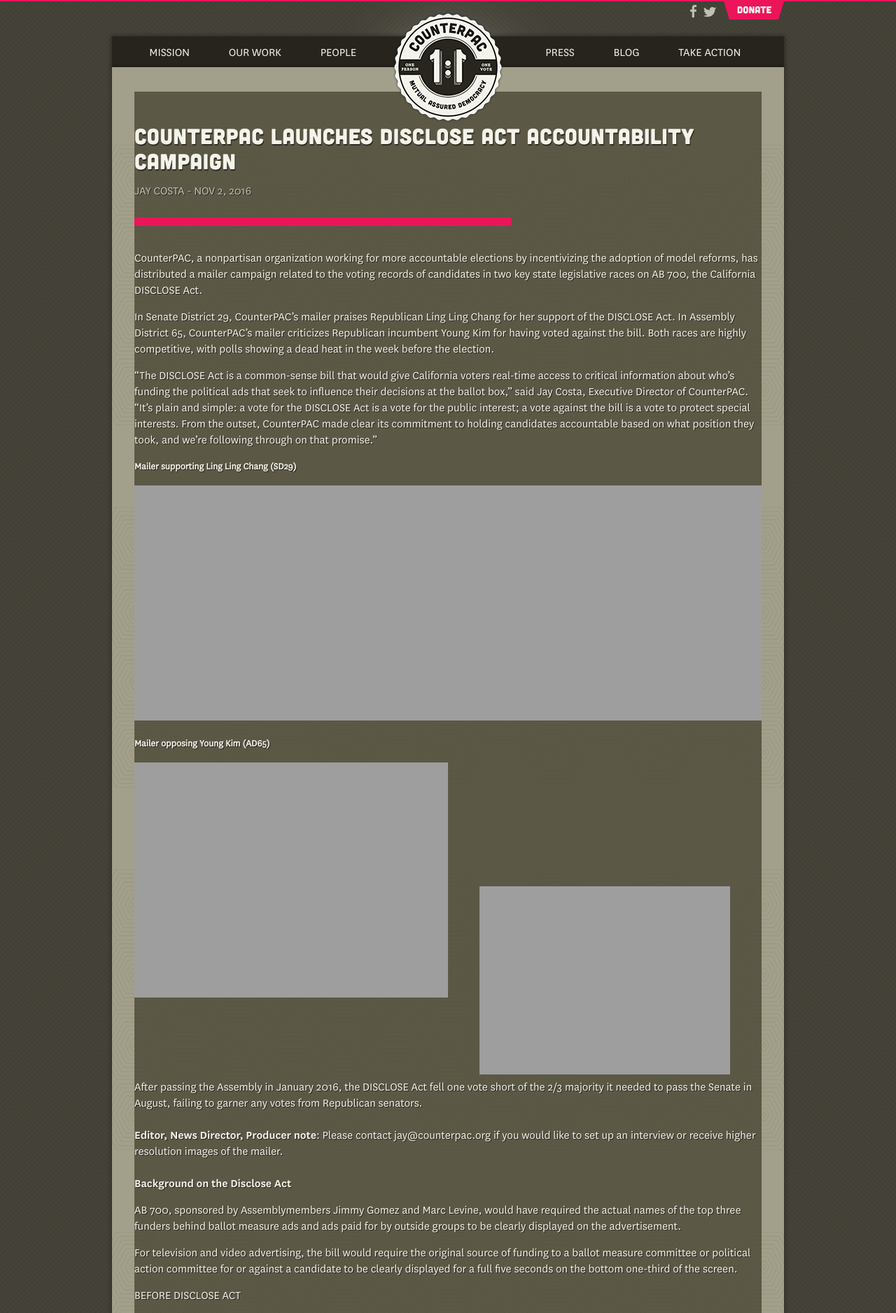
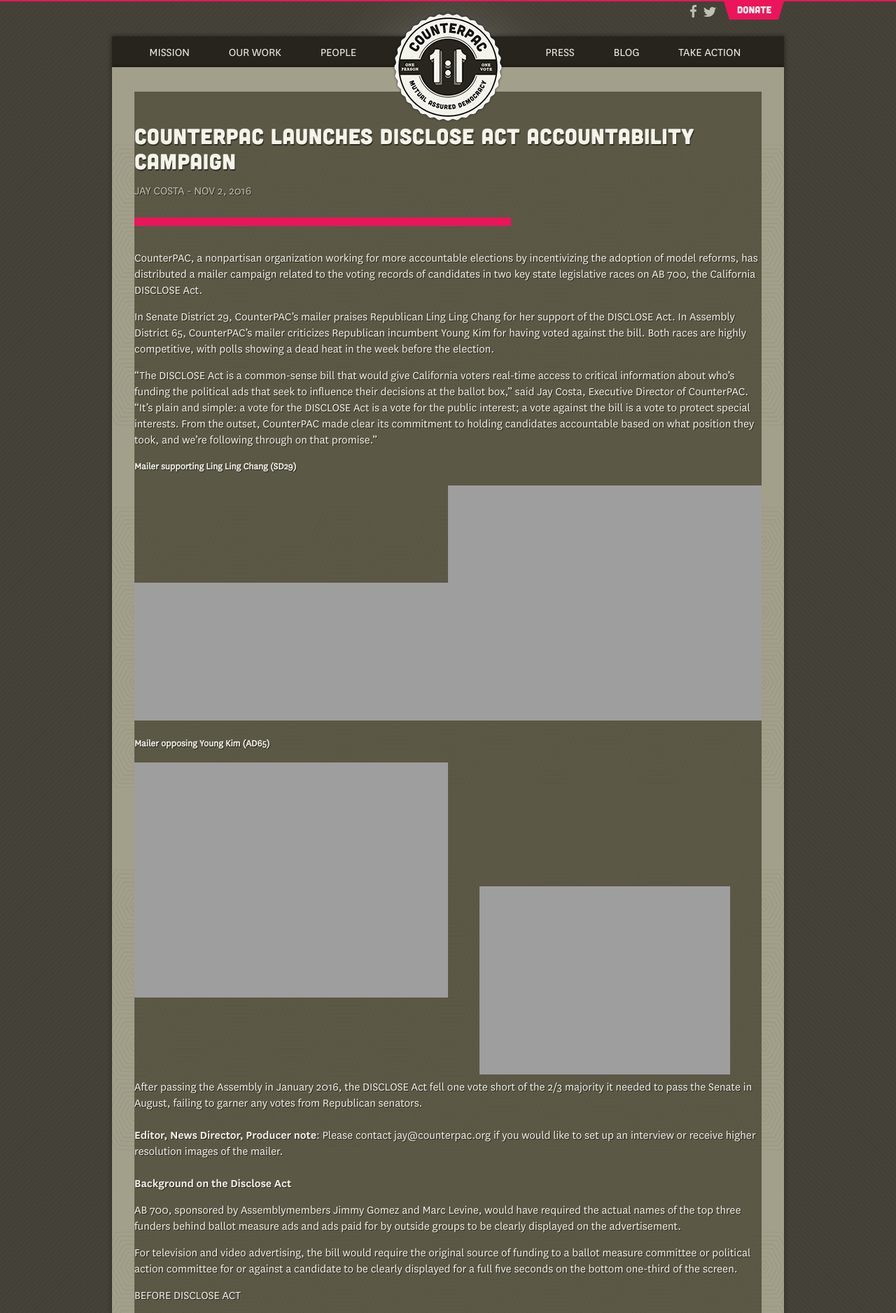
Before and after one commit to counterpac/counterpac.github.io, a Jekyll site: the page built from _posts/2016-11-02-disclose-accountability.md, in a window 1280 px wide. Shown: the top 1877 px of the page at 70% size. Built offline with Jekyll 4.4.1, drawn with Linux system fonts in a browser that asks for light colours; nearby versions of some CDN libraries; grey boxes are pictures that could not be loaded.

Commit message:
update post

```diff
--- a/_posts/2016-11-02-disclose-accountability.md
+++ b/_posts/2016-11-02-disclose-accountability.md
@@ -13,7 +13,7 @@
 “The DISCLOSE Act is a common-sense bill that would give California voters real-time access to critical information about who's funding the political ads that seek to influence their decisions at the ballot box,” said Jay Costa, Executive Director of CounterPAC. "It's plain and simple: a vote for the DISCLOSE Act is a vote for the public interest; a vote against the bill is a vote to protect special interests. From the outset, CounterPAC made clear its commitment to holding candidates accountable based on what position they took, and we're following through on that promise."
 
 <h5>Mailer supporting Ling Ling Chang (SD29)</h5>
-<a href="https://gallery.mailchimp.com/5116210bd2bfdba8e7d82757a/_compresseds/58b7b839-cc04-402a-a3a4-73a29a711f06.jpg" target="_blank"><img align="none" height="197" src="http://counterpac.org/images/campaigns/campaign_sd29_front_20161102.jpg" style="width: 50%;margin: 0px;border: 0;height: auto !important;outline: none;text-decoration: none;-ms-interpolation-mode: bicubic;" width="300"></a><a href="https://gallery.mailchimp.com/5116210bd2bfdba8e7d82757a/_compresseds/da161541-c642-4a1d-b301-60722f9608c6.jpg" target="_blank"><img align="none" height="197" src="http://counterpac.org/images/campaigns/campaign_sd29_back_20161102.jpg" style="width: 50%;margin: 0px;border: 0;height: auto !important;outline: none;text-decoration: none;-ms-interpolation-mode: bicubic;" width="300"></a><br>
+<a href="https://gallery.mailchimp.com/5116210bd2bfdba8e7d82757a/_compresseds/58b7b839-cc04-402a-a3a4-73a29a711f06.jpg" target="_blank"><img align="none" height="197" src="http://counterpac.org/images/campaigns/campaign_sd29_front_20161102.jpg" style="width: 50%;"></a><a href="https://gallery.mailchimp.com/5116210bd2bfdba8e7d82757a/_compresseds/da161541-c642-4a1d-b301-60722f9608c6.jpg" target="_blank"><img align="none" height="197" src="http://counterpac.org/images/campaigns/campaign_sd29_back_20161102.jpg" style="width: 50%;margin: 0px;border: 0;height: auto !important;outline: none;text-decoration: none;-ms-interpolation-mode: bicubic;" width="300"></a><br>
 <h5>Mailer opposing Young Kim (AD65)</h5>
 <a href="https://gallery.mailchimp.com/5116210bd2bfdba8e7d82757a/_compresseds/cbfd4d32-2c74-4c3c-918f-acfef8380272.jpg" target="_blank"><img align="none" height="197" src="http://counterpac.org/images/campaigns/campaign_ad65_front_20161102.jpg" style="width: 50%;margin-bottom: 110px;margin-right: 5%;border: 0;height: auto !important;outline: none;text-decoration: none;-ms-interpolation-mode: bicubic;" width="300"></a><a href="https://gallery.mailchimp.com/5116210bd2bfdba8e7d82757a/_compresseds/0f6a7b43-ef08-45c8-8ccb-07411f76898b.jpg" target="_blank"><img align="none" height="304" src="http://counterpac.org/images/campaigns/campaign_ad65_back_20161102.jpg" style="width: 40%;border: 0;height: auto !important;outline: none;text-decoration: none;-ms-interpolation-mode: bicubic;" width="200"></a><br>
 After passing the Assembly in January 2016, the DISCLOSE Act fell one vote short of the 2/3 majority it needed to pass the Senate in August, failing to garner any votes from Republican senators.<br>
@@ -27,11 +27,11 @@
 For television and video advertising, the bill would require the original source of funding to a ballot measure committee or political action committee for or against a candidate to be clearly displayed for a full five seconds on the bottom one-third of the screen.
 
 BEFORE DISCLOSE ACT
-<p dir="ltr" style="margin: 10px 0;padding: 0;mso-line-height-rule: exactly;-ms-text-size-adjust: 100%;-webkit-text-size-adjust: 100%;color: #202020;font-family: Helvetica;font-size: 16px;line-height: 150%;text-align: left;"><img alt="Screen Shot 2016-05-26 at 10.08.30 AM.png" height="189" src="https://lh4.googleusercontent.com/8iH8R1kMkexbQFRQDZ2nnvv49FvkQwyPy7qa2n4G0LjvRjQLF-l7ARD81gbmFVWxPNwbOBroslp4Sr9PDr2lWoSQGjmnyFXveGBI9DpKCRwlVylV-kz9GRNFQ3gPxwmTQZOBMM4O" width="359" style="border: 0;height: auto !important;outline: none;text-decoration: none;-ms-interpolation-mode: bicubic;"></p>
+<p dir="ltr" style="margin: 10px 0;padding: 0;mso-line-height-rule: exactly;-ms-text-size-adjust: 100%;-webkit-text-size-adjust: 100%;color: #202020;font-family: Helvetica;font-size: 16px;line-height: 150%;text-align: left;"><img alt="Screen Shot 2016-05-26 at 10.08.30 AM.png" height="189" src="https://lh4.googleusercontent.com/8iH8R1kMkexbQFRQDZ2nnvv49FvkQwyPy7qa2n4G0LjvRjQLF-l7ARD81gbmFVWxPNwbOBroslp4Sr9PDr2lWoSQGjmnyFXveGBI9DpKCRwlVylV-kz9GRNFQ3gPxwmTQZOBMM4O" width="359" style="border: 0;height: auto !important;outline: none;text-decoration: none;-ms-interpolation-mode: bicubic; max-width:75%;"></p>
 
 
 AFTER DISCLOSE ACT
-<p dir="ltr" style="margin: 10px 0;padding: 0;mso-line-height-rule: exactly;-ms-text-size-adjust: 100%;-webkit-text-size-adjust: 100%;color: #202020;font-family: Helvetica;font-size: 16px;line-height: 150%;text-align: left;"><img alt="Screen Shot 2016-05-26 at 10.12.51 AM.png" height="202" src="https://lh3.googleusercontent.com/fO-6nMIp4tdgHjlWt7x47Y9ipcwJ3vG4B4WnDnAHZsX6ltvXY4LZrqlfzta_jVb7LskYUyFHs7xFo4opqijCJfebbzxrDSDdaz0uzqq0pFO5g7cmPhcut00EESMZt8T_D39utTZ9" width="360" style="border: 0;height: auto !important;outline: none;text-decoration: none;-ms-interpolation-mode: bicubic;"><br>
+<p dir="ltr" style="margin: 10px 0;padding: 0;mso-line-height-rule: exactly;-ms-text-size-adjust: 100%;-webkit-text-size-adjust: 100%;color: #202020;font-family: Helvetica;font-size: 16px;line-height: 150%;text-align: left;"><img alt="Screen Shot 2016-05-26 at 10.12.51 AM.png" height="202" src="https://lh3.googleusercontent.com/fO-6nMIp4tdgHjlWt7x47Y9ipcwJ3vG4B4WnDnAHZsX6ltvXY4LZrqlfzta_jVb7LskYUyFHs7xFo4opqijCJfebbzxrDSDdaz0uzqq0pFO5g7cmPhcut00EESMZt8T_D39utTZ9" width="360" style="border: 0;height: auto !important;outline: none;text-decoration: none;-ms-interpolation-mode: bicubic; max-width:75%;"><br>
 </p>
  Disclosure rules would also exist for radio, print, online ads, and robocalls.
 
```
